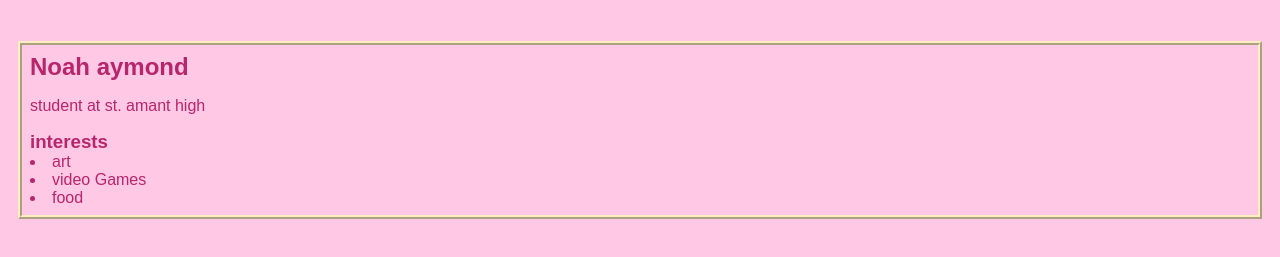
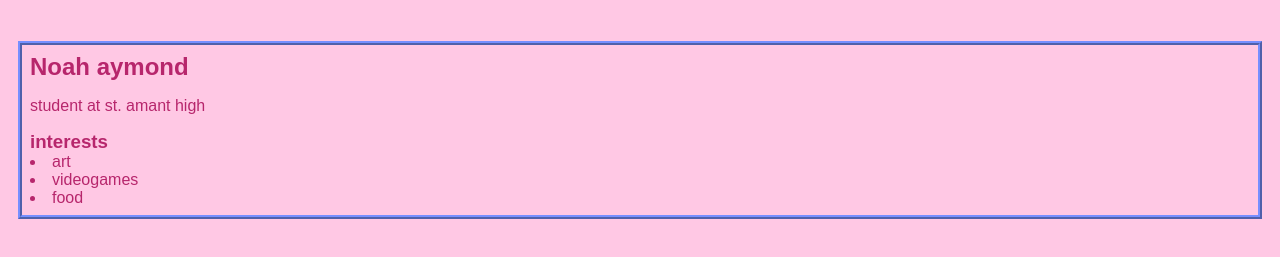
Before and after one commit to parasiticboyfriend/parasiticboyfriend.github.io, a plain HTML site: page index.html in a window 1280 px wide. Shown: the part 271-528 px from the top of the page. Drawn offline with Linux system fonts and the light colour scheme.

Commit message:
add index.html and css files

```diff
--- a/index.html
+++ b/index.html
@@ -25,7 +25,7 @@
                 <main.>
                     <!-- Sidebar section -->
                     <div class="sidebar">
-                        <img class="sidebar-img" src="https://i.ytimg.com/vi/vDIQiRQGquQ/maxresdefault.jpg">
+                        <img class="sidebar-img" src="https://static.wikia.nocookie.net/2c2bc1b7-2b45-474d-b7e8-b7d42557540e/scale-to-width/755">
                         </div>
 
                         <div class="content">
@@ -39,7 +39,7 @@
                         <h3>interests</h3>
                         <u1>
                             <li>art</li>
-                            <li>video Games</li>
+                            <li>videogames</li>
                             <li>food</li>
                         </u1>
                     </div>
--- a/style.css
+++ b/style.css
@@ -53,7 +53,7 @@ main {
     padding: 15px;
 }
 #interests {
-    border: 4px rgb(255, 238, 191) ridge;
+    border: 4px #768fff ridge;
     padding: 8px;
 }
 h2, h3 {
```
